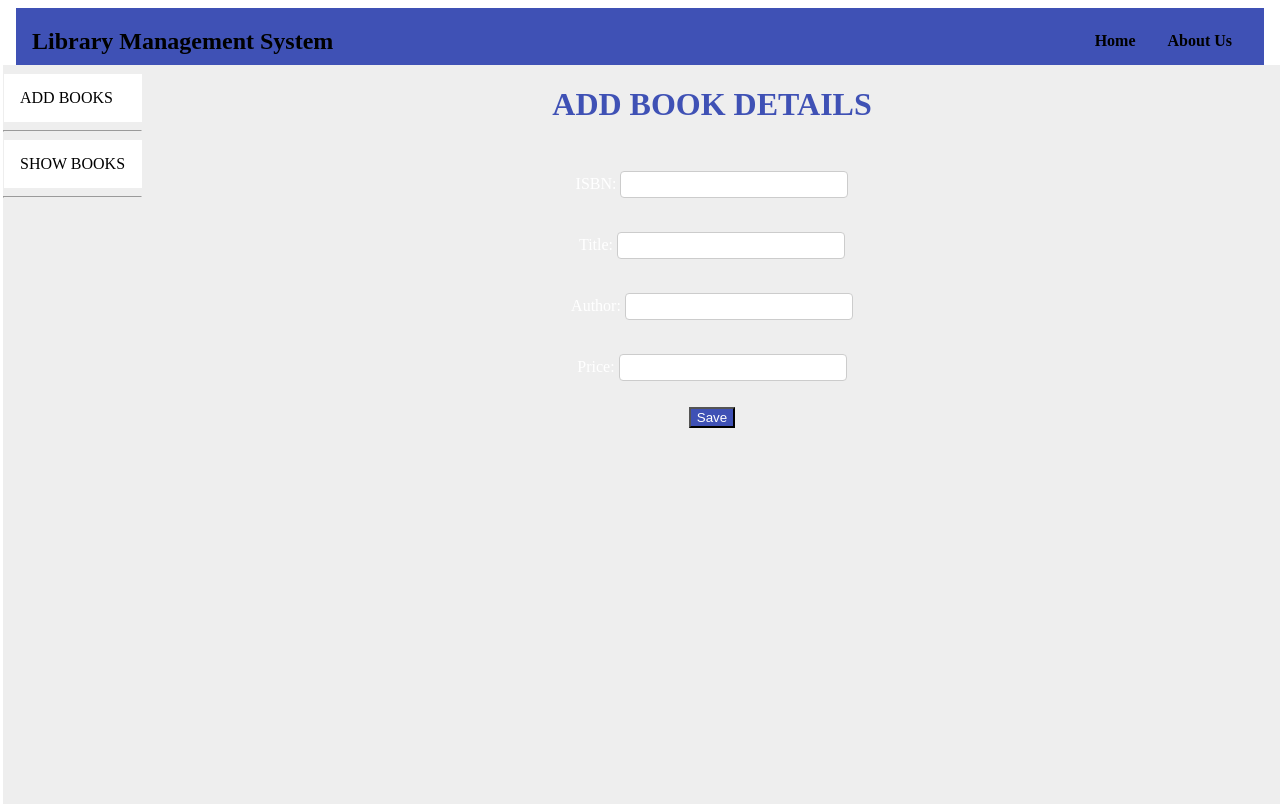
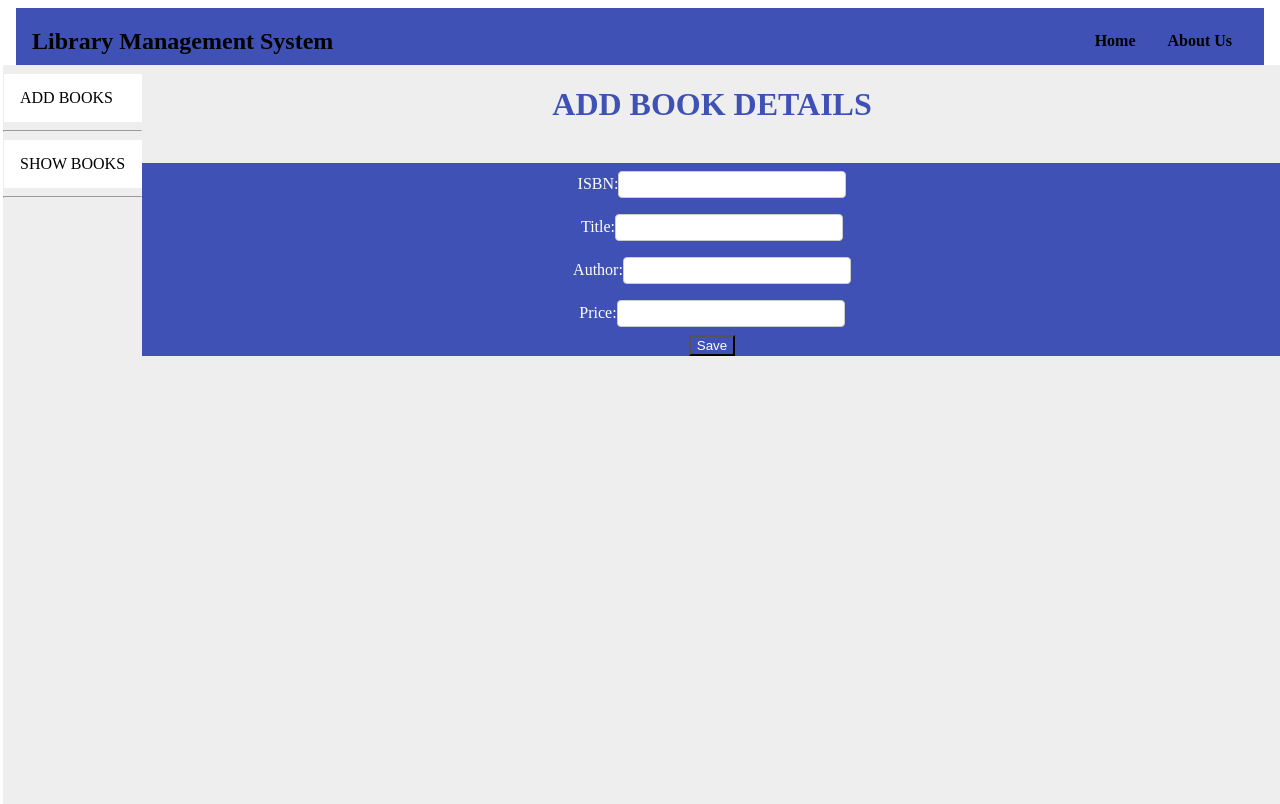
Before and after one commit to AltamashSaqib/LibraryManagementSystem, an Angular app: page /addbook in a window 1280 px wide. Built offline with nearby package versions, Linux system fonts and the light colour scheme.

Commit message:
Initial commit

```diff
--- a/src/app/addbook/addbook.component.css
+++ b/src/app/addbook/addbook.component.css
@@ -30,7 +30,7 @@
     text-align: center;
     justify-content: center;
     color: white;
-    background: transparent !important;
+    background-color: #3f51b5 ;
   }
 
   .tabbutton1 {
--- a/src/app/addbook/addbook.component.html
+++ b/src/app/addbook/addbook.component.html
@@ -1,17 +1,32 @@
 
 <h1 class="center">ADD BOOK DETAILS</h1><br>
-
-<div ng-app="myApp"
-
-        ng-init="list=[
-            { isbn:'1234567891',title:'Jungle book',author:'Benjamin', price:65 }]"
-
-        ng-controller="myController">
-
+<!--
 <div class="container">
 ISBN: <input type="text" ng-model="isbn"><br><br>
 Title: <input type="text" ng-model="title"><br><br>
 Author: <input type="text" ng-model="author"><br><br>
 Price: <input type="text" ng-model="price"><br><br>
 <button ng-click="addbook()" class="tabbutton1">Save</button>
+</div>-->
+
+<div class="container">
+    <form [formGroup]="dynamicForm" (ngSubmit)="onSubmit()">
+        <div class="form-group col-6">
+            <label>ISBN:</label>
+            <input type="text" formControlName="isbn" class="form-control" />
+        </div>
+        <div class="form-group col-6">
+            <label>Title:</label>
+            <input type="text" formControlName="title" class="form-control" />
+        </div>
+        <div class="form-group col-6">
+            <label>Author:</label>
+            <input type="text" formControlName="author" class="form-control" />
+        </div>
+        <div class="form-group col-6">
+            <label>Price:</label>
+            <input type="text" formControlName="price" class="form-control" />
+        </div>
+        <button class="tabbutton1">Save</button>
+    </form>
 </div>
--- a/src/app/addbook/addbook.component.ts
+++ b/src/app/addbook/addbook.component.ts
@@ -1,4 +1,5 @@
 import { Component, OnInit } from '@angular/core';
+import { FormBuilder, FormGroup, FormArray } from '@angular/forms';
 
 @Component({
   selector: 'app-addbook',
@@ -7,10 +8,27 @@ import { Component, OnInit } from '@angular/core';
 })
 export class AddbookComponent implements OnInit {
 
-  constructor() { }
+  dynamicForm: FormGroup;
+  submitted = false;
+  items: FormArray;
 
-  ngOnInit(): void {
+  constructor(private formBuilder: FormBuilder) { }
 
+  ngOnInit() {
+      this.dynamicForm = this.formBuilder.group({
+          isbn: [''],
+          title: [''],
+          author: [''],
+          price: [''],
+
+      });
   }
 
+  onSubmit() {
+    this.submitted = true;
+
+    this.items.push(this.dynamicForm.value);
+    // display form values on success
+    alert('SUCCESS!! :-)\n\n' + JSON.stringify(this.items.value, null, 4));
 }
+}
```
